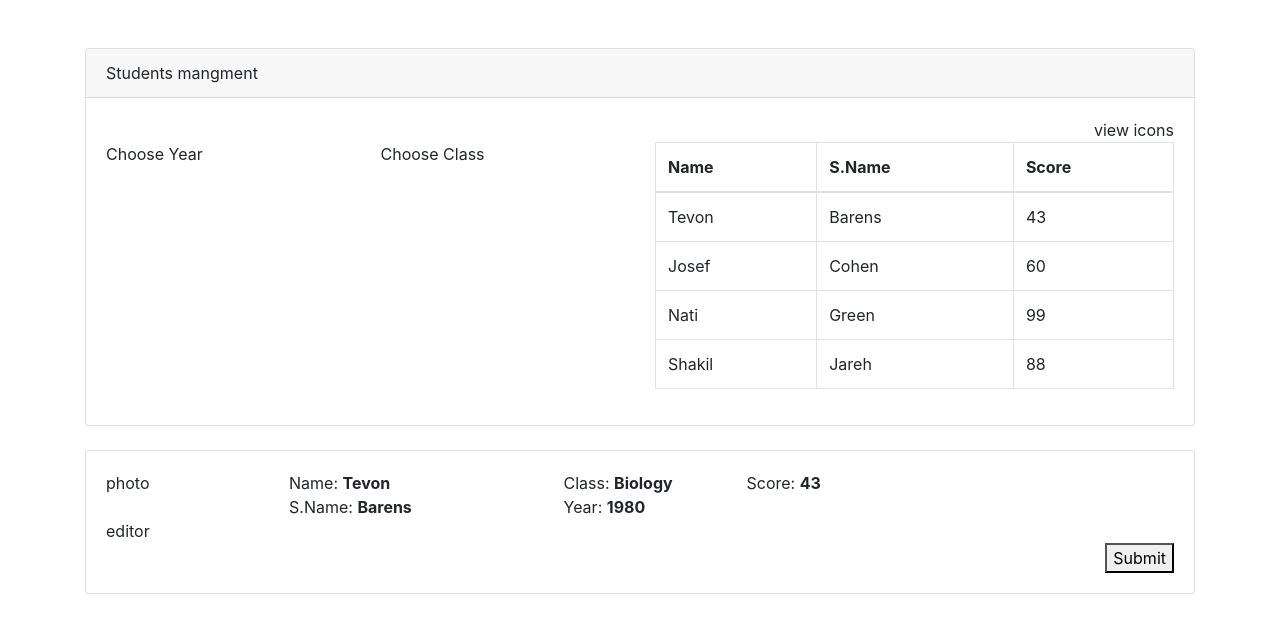
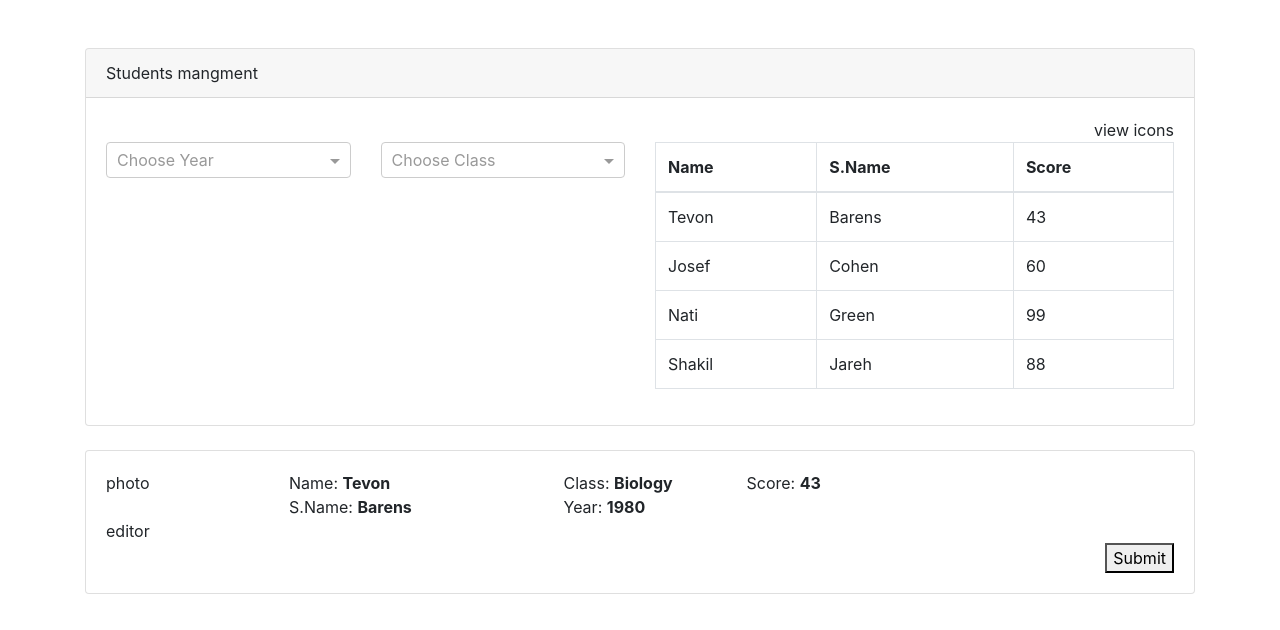
Before and after one commit to alexsds/student-management, an Angular app: page / in a window 1280 px wide. Shown: the top 630 px of the page. Built offline with nearby package versions, Linux system fonts and the light colour scheme.

Commit message:
selects mockups

```diff
--- a/package.json
+++ b/package.json
@@ -24,6 +24,7 @@
     "@angular/platform-browser": "~11.2.11",
     "@angular/platform-browser-dynamic": "~11.2.11",
     "@angular/router": "~11.2.11",
+    "@ng-select/ng-select": "^6.1.0",
     "bootstrap": "^4.6.0",
     "rxjs": "~6.6.0",
     "tslib": "^2.0.0",
--- a/src/app/app.component.html
+++ b/src/app/app.component.html
@@ -13,8 +13,20 @@
             <div class="row">
               <div class="col-lg-6">
                 <div class="row">
-                  <div class="col-lg-6">Choose Year</div>
-                  <div class="col-lg-6">Choose Class</div>
+                  <div class="col-lg-6">
+                    <ng-select placeholder="Choose Year">
+                      <ng-option *ngFor="let year of years" [value]="year">
+                        {{ year }}
+                      </ng-option>
+                    </ng-select>
+                  </div>
+                  <div class="col-lg-6">
+                    <ng-select placeholder="Choose Class">
+                      <ng-option *ngFor="let className of classes" [value]="className">
+                        {{ className }}
+                      </ng-option>
+                    </ng-select>
+                  </div>
                 </div>
               </div>
               <div class="col-lg-6">
--- a/src/app/app.component.ts
+++ b/src/app/app.component.ts
@@ -13,6 +13,8 @@ export class AppComponent {
     ' [{ "fname": "Tevon", "lname": "Barens", "grade": 43.0, "year": 1980 }, { "fname": "Josef", "lname": "Cohen", "grade": 60.0, "year": 1980 }, { "fname": "Nati", "lname": "Green", "grade": 99.0, "year": 2001 }, { "fname": "Shakil", "lname": "Jareh", "grade": 88.0, "year": 2001}]';
   students: Student[];
   selectedStudent: Student;
+  years = [1940, 2012, 1960, 2009, 1980];
+  classes = ['Biology', 'Chemistry', 'ComputerScience'];
 
   constructor() {
     this.students = JSON.parse(this.studentsData);
--- a/src/app/app.module.ts
+++ b/src/app/app.module.ts
@@ -2,10 +2,12 @@ import {NgModule} from '@angular/core';
 import {BrowserModule} from '@angular/platform-browser';
 
 import {AppComponent} from './app.component';
+import {NgSelectModule} from '@ng-select/ng-select';
+import {FormsModule} from '@angular/forms';
 
 @NgModule({
   declarations: [AppComponent],
-  imports: [BrowserModule],
+  imports: [BrowserModule, NgSelectModule, FormsModule],
   providers: [],
   bootstrap: [AppComponent],
 })
--- a/src/styles.sass
+++ b/src/styles.sass
@@ -1,2 +1,3 @@
 /* You can add global styles to this file, and also import other style files */
 @import '~bootstrap/dist/css/bootstrap.min.css'
+@import "~@ng-select/ng-select/themes/default.theme.css"
```
Also changed, not shown: 1 other file (tests, documents, lock files or other folders).
